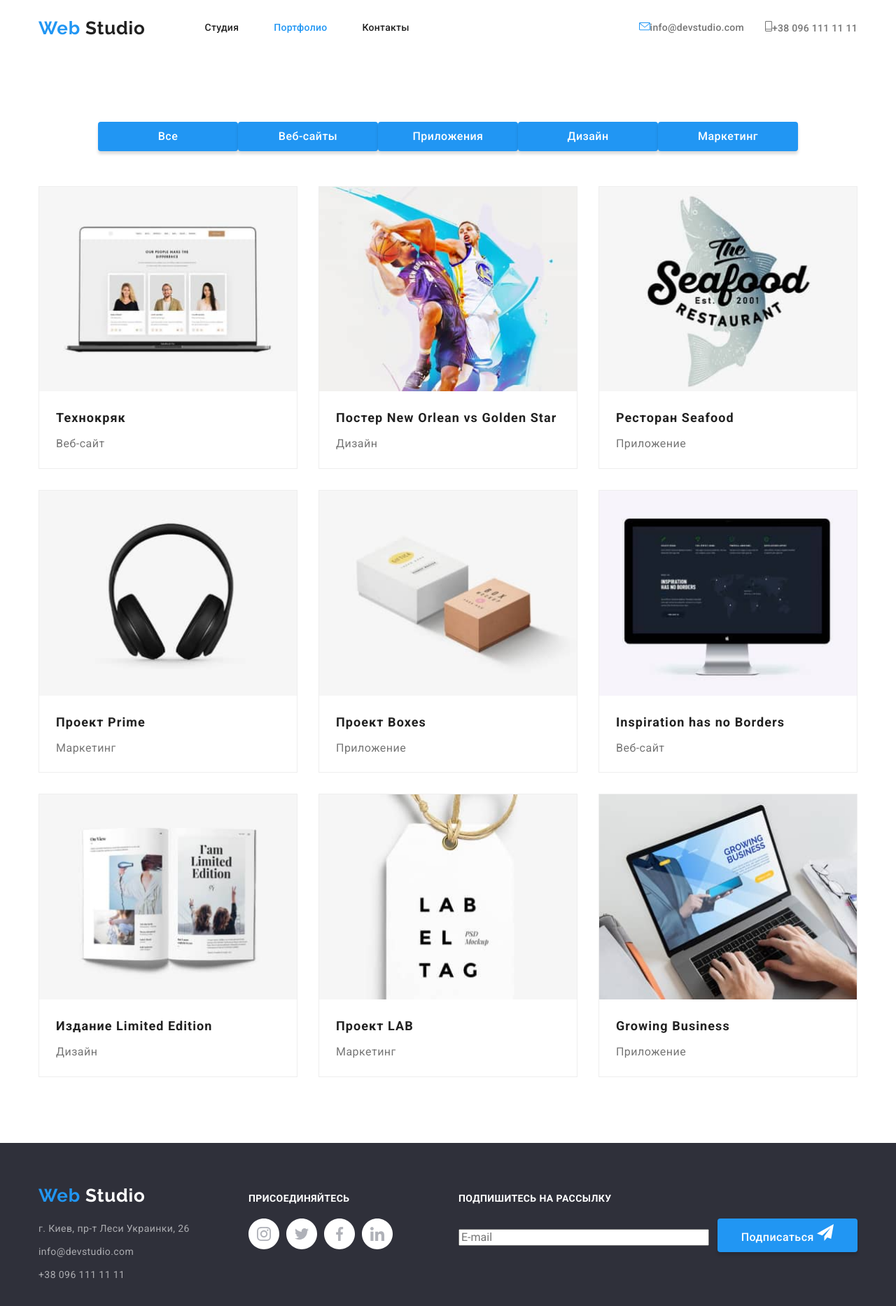
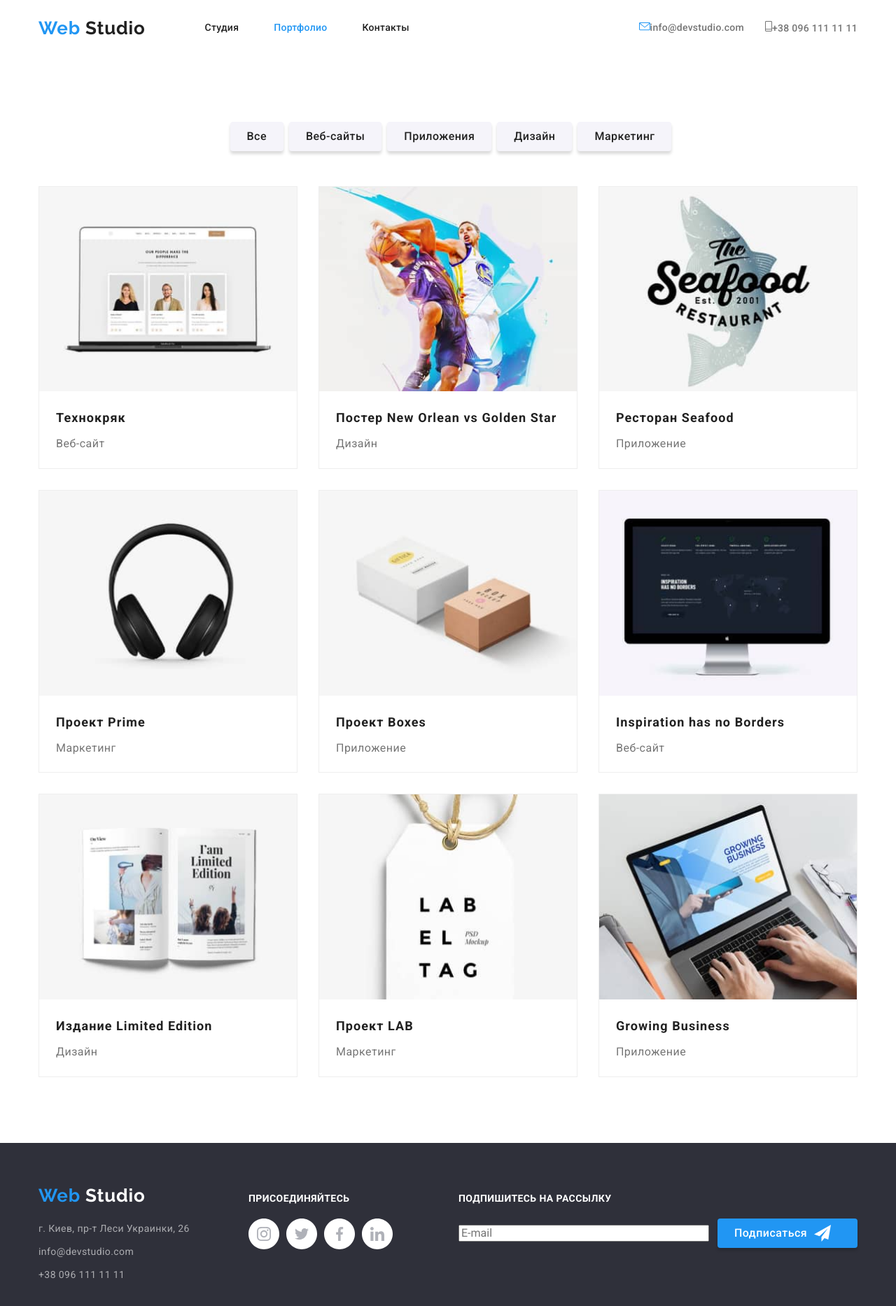
Before and after one commit to RondeRoma/dz4, a plain HTML site: page portfolio.html in a window 1280 px wide. Shown: the whole page at 70% size. Drawn offline with Linux system fonts and the light colour scheme.

Commit message:
Добвляет баннер и меняет кнопки фильтра портфолио, добавляет ховер

```diff
--- a/css/styles.css
+++ b/css/styles.css
@@ -28,6 +28,25 @@ button {
   min-width: 200px;
   text-align: center;
 }
+
+.main-banner {
+  height: 600px;
+  max-width: 1600px;
+  margin-left: auto;
+  margin-right: auto;
+  background-image: linear-gradient(
+      to right,
+      rgba(47, 48, 58, 0.4),
+      rgba(47, 48, 58, 0.4)
+    ),
+    url(../images/banner.jpg);
+  background-repeat: no-repeat;
+  background-position: center;
+  background-size: cover;
+  padding: 200px 0;
+  text-align: center;
+}
+
 .btn-main {
   padding: 10px 32px;
   font-weight: 700;
@@ -39,11 +58,13 @@ button {
 }
 
 .btn-portf {
+  display: inline-flex;
   padding: 6px 22px;
   font-weight: 500;
   font-size: 16px;
   line-height: 1.62;
   text-align: center;
+  align-items: center;
   letter-spacing: 0.03em;
   color: var(--white-color);
   background-color: var(--accent-color);
@@ -53,8 +74,26 @@ button {
   box-shadow: 0px 4px 4px rgba(0, 0, 0, 0.15);
 }
 
-.btn-portf:hover,
-.btn-portf:focus {
+.btn-filter {
+  display: inline-flex;
+  padding: 6px 22px;
+  font-weight: 500;
+  font-size: 16px;
+  line-height: 1.62;
+  text-align: center;
+  align-items: center;
+  letter-spacing: 0.03em;
+  color: var(--primary-text-color);
+  background-color: #f5f4fa;
+  border-radius: 4px;
+  border-color: transparent;
+  min-width: 73px;
+  margin-left: 8px;
+  box-shadow: 0px 4px 4px rgba(0, 0, 0, 0.15);
+}
+
+.btn-filter:hover,
+.btn-filter:focus {
   color: var(--white-color);
   background-color: var(--accent-color);
 }
@@ -92,11 +131,6 @@ button {
 }
 .logo-f {
   color: var(--white-color);
-}
-.main-banner {
-  padding: 200px 0;
-  background: rgba(47, 48, 58, 0.8);
-  text-align: center;
 }
 
 .hero-title {
@@ -404,6 +438,16 @@ footer {
   width: 570px;
   margin-left: 15px;
 }
+
+.btn-portf::after {
+  width: 24px;
+  height: 24px;
+  margin-left: 10px;
+  content: "";
+  background-image: url(../images/iconsend.svg);
+  background-size: contain;
+}
+
 .msngrs-f {
   display: flex;
 }
--- a/portfolio.html
+++ b/portfolio.html
@@ -53,11 +53,11 @@
         <div class="container sect-portfolio">
           <h1 hidden>Наши работы</h1>
           <ul class="list filter-list">
-            <li><button class="btn-portf">Все</button></li>
-            <li><button class="btn-portf">Веб-сайты</button></li>
-            <li><button class="btn-portf">Приложения</button></li>
-            <li><button class="btn-portf">Дизайн</button></li>
-            <li><button class="btn-portf">Маркетинг</button></li>
+            <li><button class="btn-filter">Все</button></li>
+            <li><button class="btn-filter">Веб-сайты</button></li>
+            <li><button class="btn-filter">Приложения</button></li>
+            <li><button class="btn-filter">Дизайн</button></li>
+            <li><button class="btn-filter">Маркетинг</button></li>
           </ul>
           <ul class="list portfolio-list">
             <li class="item">
@@ -277,7 +277,6 @@
             class="btn-portf"
           >
             Подписаться
-            <img src="./images/iconsend.svg" alt="значёк телеграма" />
           </button>
         </div>
       </div>
```
Also changed, not shown: index.html (+0 -1 lines), images/banner.jpg (added).
